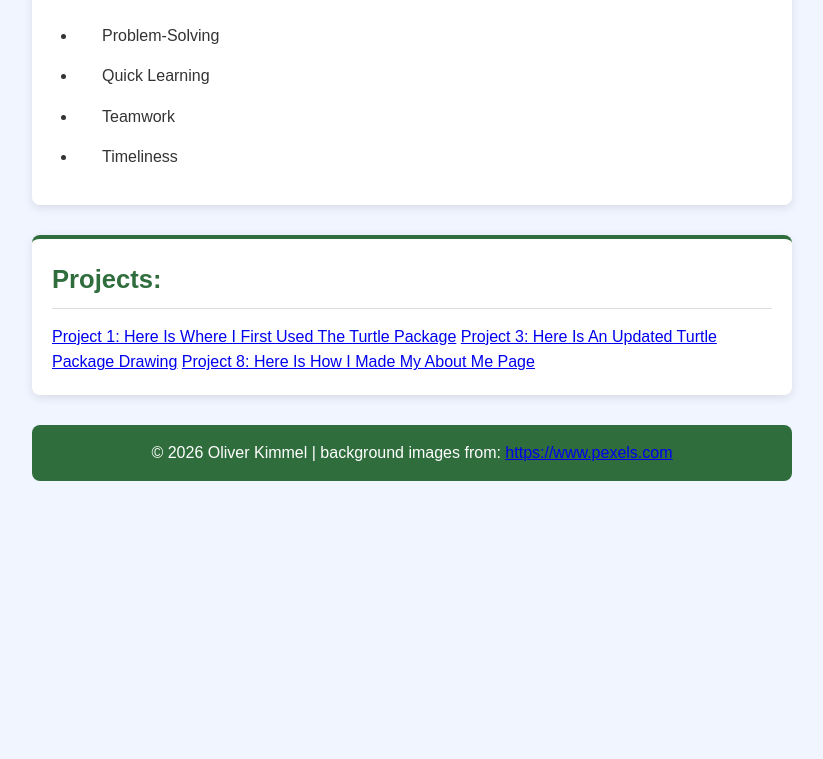
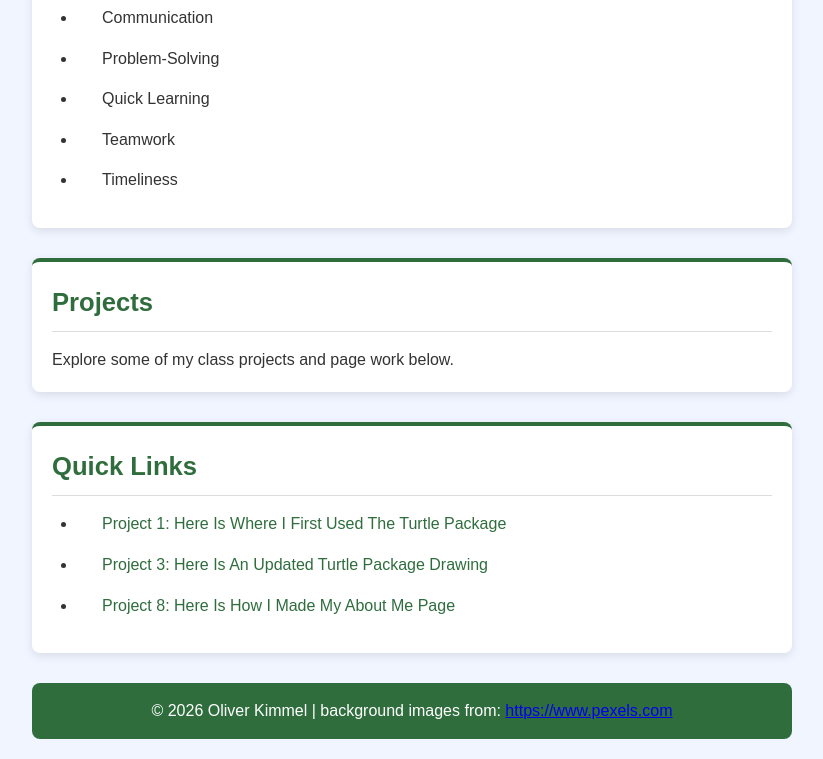
Before and after one commit to okimmel05/project9.github.io, a plain HTML site: page index.html in a window 1280 px wide. Shown: the part 1847-2606 px from the top of the page, without its empty margins (228-1051 px from the left). Before the commit the page ends 2348 px from the top, so only its background shows below. Drawn offline with Linux system fonts and the light colour scheme.

Commit message:
Add files via upload

```diff
--- a/index.html
+++ b/index.html
@@ -7,21 +7,24 @@
         <link rel="stylesheet" href="styles.css">
     </head>
     <body>
+        <div class="container">
             <header>
                 <div class="profile-pic">
-            <img src="profile-pic.png" alt ="Oliver Kimmel profile" id="profile-pic">
+                    <img src="profile-pic.png" alt="Oliver Kimmel profile" id="profile-image">
                 </div>
 
                 <h1>Oliver Kimmel</h1>
                 <p>
                     <a href="mailto:okimmel@uoregon.edu" title="My Email">okimmel@uoregon.edu</a>
-            <a href="tel:3076901760" title="My Number">(307)690-1760</a>
-            <a href="https://www.instagram.com/okimmelll/" title="My Instagram"> My Instagram</a>
+                    <a href="tel:3076901760" title="My Number">(307) 690-1760</a>
+                    <a href="https://www.instagram.com/okimmelll/" title="My Instagram">Instagram</a>
                 </p>
             </header>
+
+            <main>
                 <section>
                     <h2>Personal Information</h2>
-                <p>I am a 20-year-old student at the University of Oregon. I am majoring in Cinema Studies and am double minoring in Music and Computer Information Technology. I am from Jackson, Wyoming and believe heavily that getting outside, enjoying nature, and breathing some fresh air is all the therapy anyone needs. </p>
+                    <p>I am a 20-year-old student at the University of Oregon. I am majoring in Cinema Studies and am double minoring in Music and Computer Information Technology. I am from Jackson, Wyoming and believe heavily that getting outside, enjoying nature, and breathing some fresh air is all the therapy anyone needs.</p>
                 </section>
 
                 <section>
@@ -53,14 +56,23 @@
                 </section>
 
                 <section>
-            <h2>Projects:</h2>
-            <a href="project1.html" title="Project 1: Here Is Where I First Used The Turtle Package">Project 1: Here Is Where I First Used The Turtle Package</a>
-            <a href="project3.html" title="Project 3: Here Is An Updated Turtle Package Drawing">Project 3: Here Is An Updated Turtle Package Drawing</a>
-            <a href="project8.html" title="Project 8: Here Is How I Made My About Me Page">Project 8: Here Is How I Made My About Me Page</a>
+                    <h2>Projects</h2>
+                    <p>Explore some of my class projects and page work below.</p>
                 </section>
+
+                <section class="links">
+                    <h2>Quick Links</h2>
+                    <ul class="link-list">
+                        <li><a href="project1.html" title="Project 1: Here Is Where I First Used The Turtle Package">Project 1: Here Is Where I First Used The Turtle Package</a></li>
+                        <li><a href="project3.html" title="Project 3: Here Is An Updated Turtle Package Drawing">Project 3: Here Is An Updated Turtle Package Drawing</a></li>
+                        <li><a href="project8.html" title="Project 8: Here Is How I Made My About Me Page">Project 8: Here Is How I Made My About Me Page</a></li>
+                    </ul>
+                </section>
+            </main>
 
             <footer>
                 <p>&copy; 2026 Oliver Kimmel | background images from: <a href="https://www.pexels.com">https://www.pexels.com</a></p>
             </footer>
+        </div>
     </body>
 </html>
```
Lines whose indentation alone changed are shown as unchanged.
